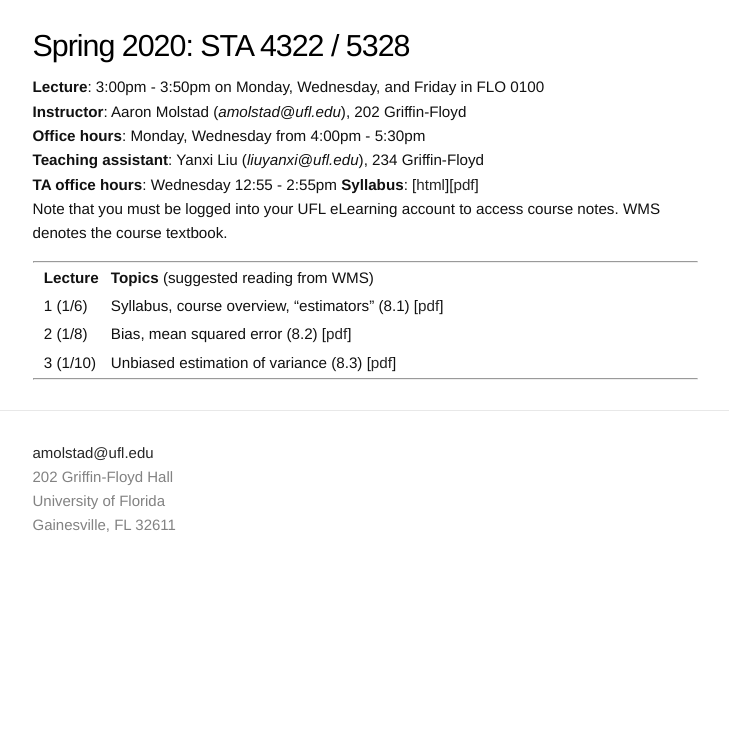
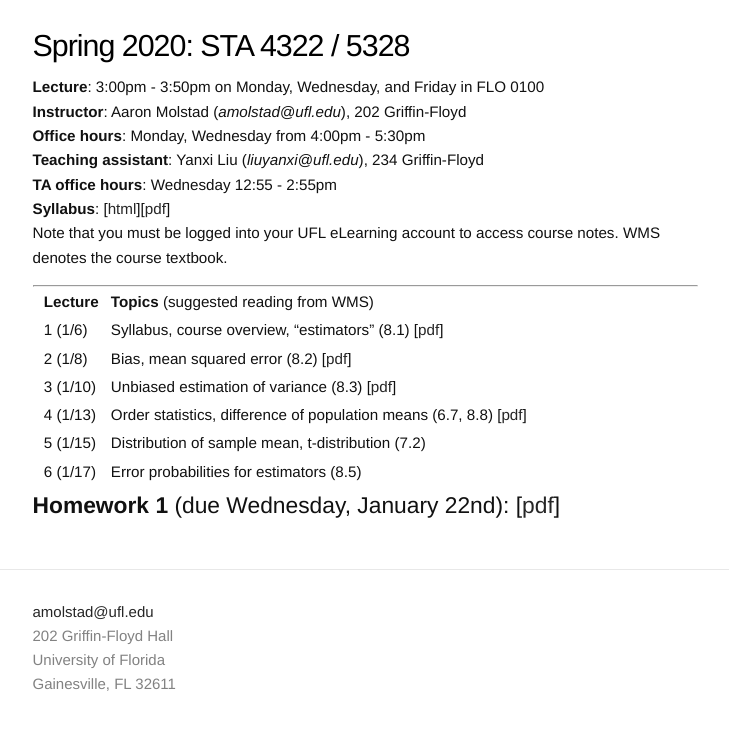
Before and after one commit to ajmolstad/ajmolstad.github.io, a Jekyll site: the page built from S20_STA4322.md, in a window 1280 px wide. Shown: the top 730 px of the page, without its empty margins (275-1004 px from the left). Built offline with Jekyll 4.4.1, drawn with Linux system fonts in a browser that asks for light colours.

Commit message:
Update page

```diff
--- a/S20_STA4322.md
+++ b/S20_STA4322.md
@@ -19,5 +19,9 @@
 || 1 (1/6)  || Syllabus, course overview, "estimators" (8.1) [[pdf](https://ufl.instructure.com/courses/394927/files/47578357/download?wrap=1)]||
 || 2 (1/8)  || Bias, mean squared error (8.2) [[pdf](https://ufl.instructure.com/courses/394927/files/47631661/download?wrap=1)]||
 || 3 (1/10) || Unbiased estimation of variance (8.3) [[pdf](https://ufl.instructure.com/courses/394927/files/47662256/download?wrap=1)]||
+|| 4 (1/13) || Order statistics, difference of population means (6.7, 8.8) [[pdf](https://ufl.instructure.com/courses/394927/files/47690627/download?wrap=1)] ||
+|| 5 (1/15) || Distribution of sample mean, t-distribution (7.2) ||
+|| 6 (1/17) || Error probabilities for estimators (8.5) ||
 
+**Homework 1** (due Wednesday, January 22nd): [[pdf](/docs/STA4322_S20_Homework1.pdf)]
 ---------------
```
Also changed, not shown: 2 other files.
